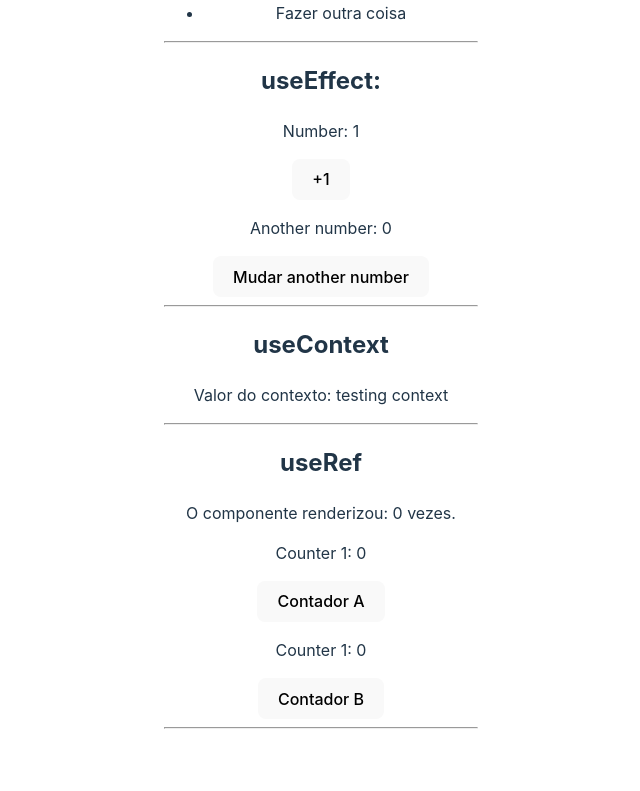
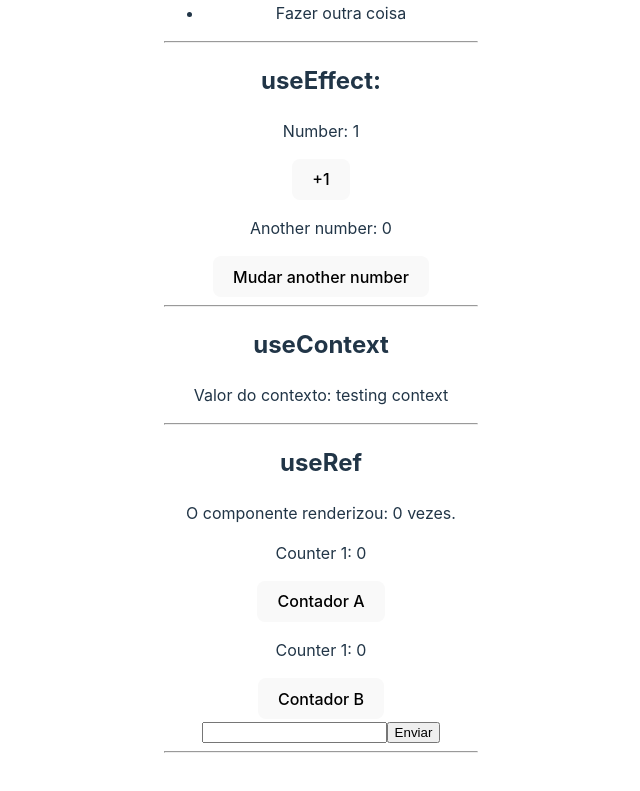
Before and after one commit to MACHADOKING/curso-matheus-battisti, a React (Vite) app in the folder 8 - Hooks - React/Hooks-React/: page / in a window 1280 px wide. Shown: the part 760-1551 px from the top of the page, without its empty margins (319-959 px from the left). Before the commit the page ends 1529 px from the top, so only its background shows below. Built offline with nearby package versions, Linux system fonts and the light colour scheme.

Commit message:
Feat: useRef with DOM

```diff
--- a/8 - Hooks - React/Hooks-React/src/components/HookUseRef.jsx
+++ b/8 - Hooks - React/Hooks-React/src/components/HookUseRef.jsx
@@ -10,14 +10,37 @@
     numberRef.current = numberRef.current + 1;
   });
 
+  // 2 - useRef e DOM
+  const inputRef = useRef();
+  const [text, setText] = useState("");
+
+  const handleSubmit = (e) => {
+    e.preventDefault();
+
+    setText("");
+
+    inputRef.current.focus();
+  };
+
   return (
     <div>
       <h2>useRef</h2>
+      {/* 1 - useRef */}
       <p>O componente renderizou: {numberRef.current} vezes.</p>
       <p>Counter 1: {counter}</p>
       <button onClick={() => setCounter(counter + 1)}>Contador A</button>
       <p>Counter 1: {counterB}</p>
       <button onClick={() => setCounterB(counterB + 1)}>Contador B</button>
+      {/* useRef e DOM */}
+      <form onSubmit={handleSubmit}>
+        <input
+          type="text"
+          ref={inputRef}
+          value={text}
+          onChange={(e) => setText(e.target.value)}
+        />
+        <input type="submit" value="Enviar" />
+      </form>
       <hr />
     </div>
   );
```
